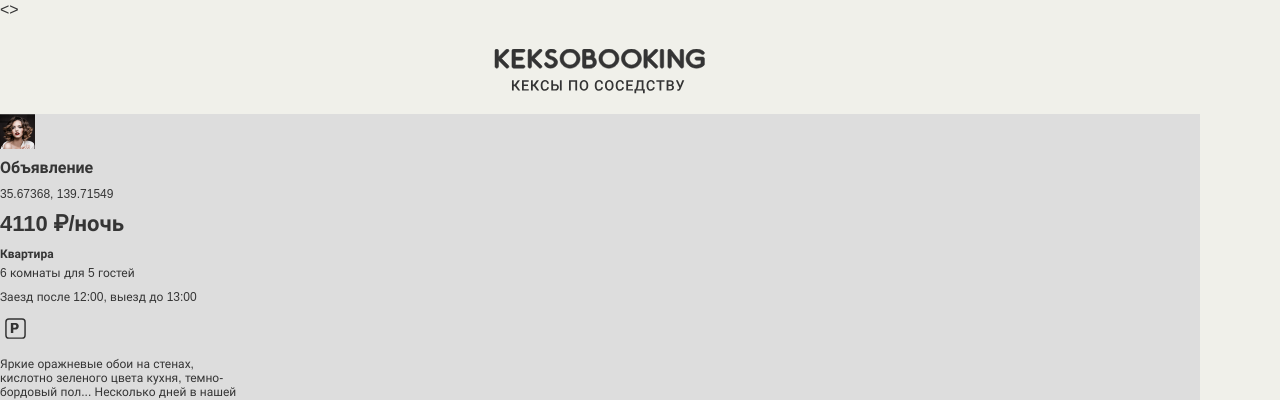
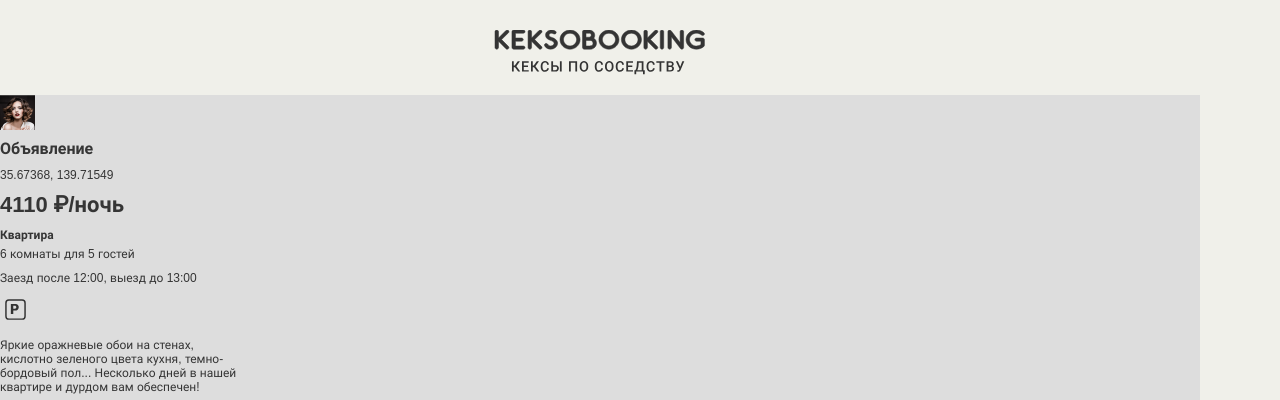
Before and after one commit to htmlacademy-javascript/1552615-keksobooking-26, a website with bundled scripts: page index.html in a window 1280 px wide. Shown: the top 400 px of the page. Built offline with nearby package versions, Linux system fonts and the light colour scheme; grey boxes are pictures that could not be loaded.

Commit message:
Восстановил body

```diff
--- a/index.html
+++ b/index.html
@@ -7,7 +7,7 @@
   <link rel="shortcut icon" href="favicon.ico" type="image/x-icon">
   <title>Кексобукинг</title>
 </head>
-<>
+<body>
 
   <main>
     <div class="promo">
```
